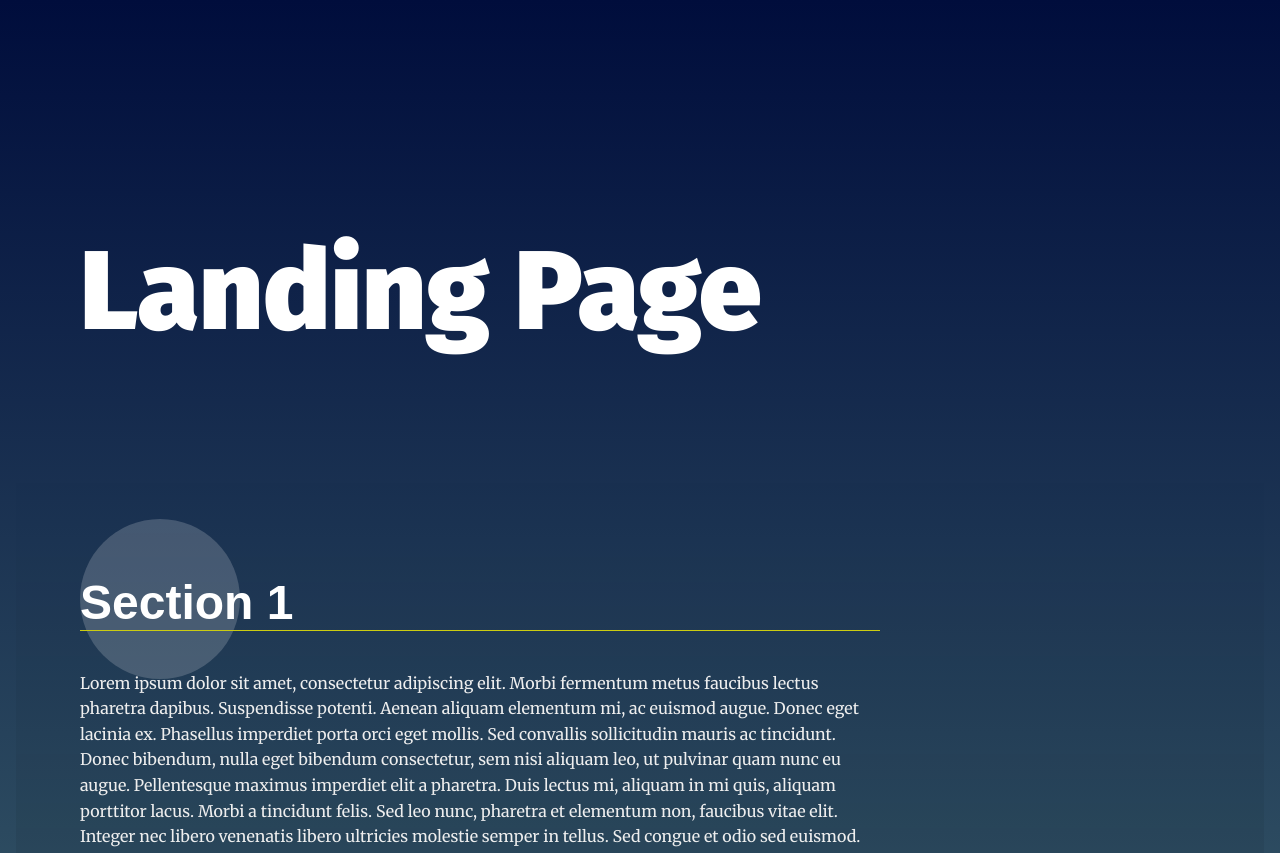
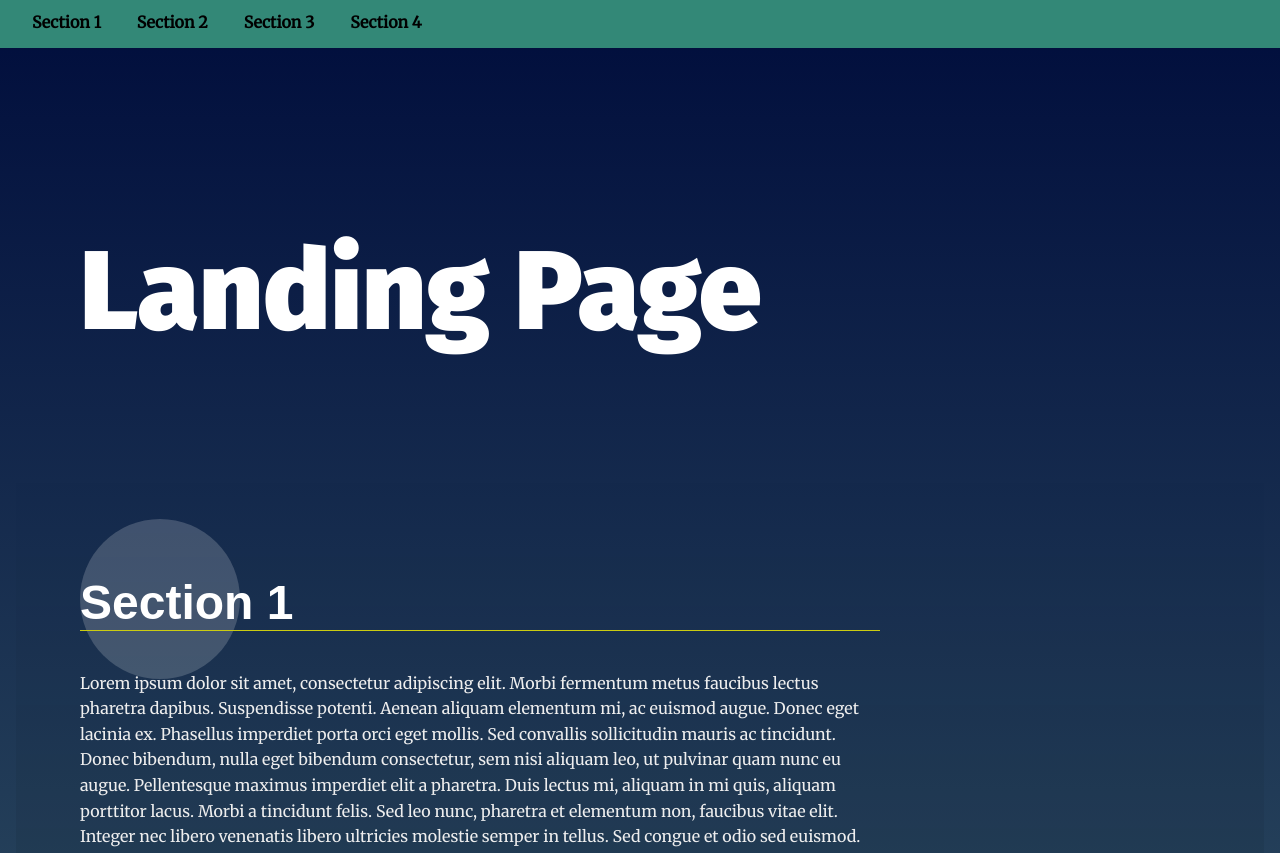
Before and after one commit to anhtruong-it/Landing-page, a plain HTML site: page index.html in a window 1280 px wide. Shown: the top 853 px of the page. Drawn offline with Linux system fonts and the light colour scheme.

Commit message:
add Navigation bar

```diff
--- a/css/styles.css
+++ b/css/styles.css
@@ -65,18 +65,22 @@ section {
 
 /* Navigation Styles*/
 .navbar__menu ul {
-    padding-left: 0;
-    margin: 0;
-    text-align: right;
+
+    margin: -16;
+    padding: 14px 16px;
+    overflow: hidden;
+    background-color: #387;
+    display: inline-block;
 }
 
 .navbar__menu li {
-    display: inline-block;
+    display: block;
 }
 
 .navbar__menu .menu__link {
-    display: block;
-    padding: 1em;
+    display: inline;
+    padding: 14px 16px;
+    text-align: center;
     font-weight: bold;
     text-decoration: none;
     color: #000;
@@ -90,11 +94,12 @@ section {
 
 /* Header Styles */
 .page__header {
-    background: #fff;
+    background: #387;
     position: fixed;
     top: 0;
     width: 100%;
     z-index: 5;
+    padding: 14px 16px;
 }
 
 /* Footer Styles */
--- a/index.html
+++ b/index.html
@@ -15,7 +15,10 @@
   <header class="page__header">
     <nav class="navbar__menu">
       <!-- Navigation starts as empty UL that will be populated with JS -->
-      <ul id="navbar__list"></ul>
+      <ul id="navbar__list"><a class="menu__link" href="#Section1">Section 1</a> </ul>
+      <ul id="navbar__list"><a class="menu__link" href="#Section2">Section 2</a></ul>
+      <ul id="navbar__list"><a class="menu__link" href="#Section3">Section 3</a></ul>
+      <ul id="navbar__list"><a class="menu__link" href="#Section4">Section 4</a></ul>
     </nav>
   </header>
   <main>
@@ -50,6 +53,14 @@
         <p>Aliquam a convallis justo. Vivamus venenatis, erat eget pulvinar gravida, ipsum lacus aliquet velit, vel luctus diam ipsum a diam. Cras eu tincidunt arcu, vitae rhoncus purus. Vestibulum fermentum consectetur porttitor. Suspendisse imperdiet porttitor tortor, eget elementum tortor mollis non.</p>
       </div>
     </section>
+    <section id="section4" data-nav="Section 4">
+        <div class="landing__container">
+          <h2>Section 4</h2>
+          <p>Lorem ipsum dolor sit amet, consectetur adipiscing elit. Morbi fermentum metus faucibus lectus pharetra dapibus. Suspendisse potenti. Aenean aliquam elementum mi, ac euismod augue. Donec eget lacinia ex. Phasellus imperdiet porta orci eget mollis. Sed convallis sollicitudin mauris ac tincidunt. Donec bibendum, nulla eget bibendum consectetur, sem nisi aliquam leo, ut pulvinar quam nunc eu augue. Pellentesque maximus imperdiet elit a pharetra. Duis lectus mi, aliquam in mi quis, aliquam porttitor lacus. Morbi a tincidunt felis. Sed leo nunc, pharetra et elementum non, faucibus vitae elit. Integer nec libero venenatis libero ultricies molestie semper in tellus. Sed congue et odio sed euismod.</p>
+
+          <p>Aliquam a convallis justo. Vivamus venenatis, erat eget pulvinar gravida, ipsum lacus aliquet velit, vel luctus diam ipsum a diam. Cras eu tincidunt arcu, vitae rhoncus purus. Vestibulum fermentum consectetur porttitor. Suspendisse imperdiet porttitor tortor, eget elementum tortor mollis non.</p>
+        </div>
+      </section>
   </main>
   <footer class="page__footer">
     <p>&copy JRM</p>
```
